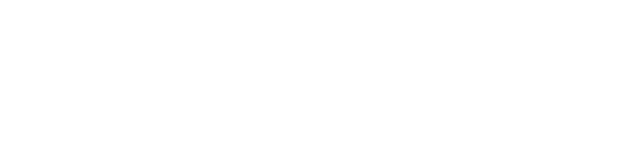
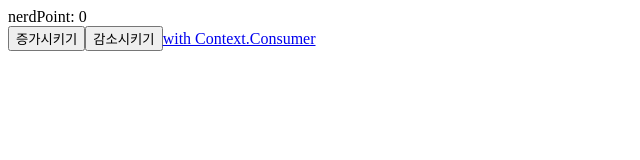
Before and after one commit to Yesmad-Coders/design-pattern-study, a React app in the folder bugoverdose/singleton/react-example/: page /use-context in a window 1280 px wide. Before the commit this address had no page. Shown: the whole page, without its empty margins (0-640 px from the left). Built offline with nearby package versions, Linux system fonts and the light colour scheme.

Commit message:
[bugoverdose] feat(singleton) another route using useContext to show sharing

```diff
--- a/bugoverdose/singleton/react-example/src/Router.js
+++ b/bugoverdose/singleton/react-example/src/Router.js
@@ -1,12 +1,14 @@
 import React from "react";
 import { BrowserRouter, Routes, Route } from "react-router-dom";
-import StateConsumerComponent from "./components/consumer";
+import ContextConsumerComponent from "./components/consumer";
+import UseContextComponent from "./components/use-context";
 
 const Router = () => {
   return (
     <BrowserRouter>
       <Routes>
-        <Route path="/" element={<StateConsumerComponent />} />
+        <Route path="/use-context" element={<UseContextComponent />} />
+        <Route path="/" element={<ContextConsumerComponent />} />
       </Routes>
     </BrowserRouter>
   );
--- a/bugoverdose/singleton/react-example/src/components/consumer.js
+++ b/bugoverdose/singleton/react-example/src/components/consumer.js
@@ -1,7 +1,8 @@
 import React from "react";
+import { Link } from "react-router-dom";
 import { NerdPointContext } from "../utils/nerdpoint-context";
 
-const StateConsumerComponent = () => {
+const ContextConsumerComponent = () => {
   return (
     <NerdPointContext.Consumer>
       {({ nerdPoint, increment, decrement }) => (
@@ -9,10 +10,11 @@
           <div>nerdPoint: {nerdPoint}</div>
           <button onClick={increment}>증가시키기</button>
           <button onClick={decrement}>감소시키기</button>
+          <Link to="/use-context">with useContext</Link>
         </>
       )}
     </NerdPointContext.Consumer>
   );
 };
 
-export default StateConsumerComponent;
+export default ContextConsumerComponent;
--- /dev/null
+++ b/bugoverdose/singleton/react-example/src/components/use-context.js
@@ -0,0 +1,17 @@
+import React, { useContext } from "react";
+import { Link } from "react-router-dom";
+import { NerdPointContext } from "../utils/nerdpoint-context";
+
+const UseContextComponent = () => {
+  const { nerdPoint, increment, decrement } = useContext(NerdPointContext);
+  return (
+    <>
+      <div>nerdPoint: {nerdPoint}</div>
+      <button onClick={increment}>증가시키기</button>
+      <button onClick={decrement}>감소시키기</button>
+      <Link to="/">with Context.Consumer</Link>
+    </>
+  );
+};
+
+export default UseContextComponent;
```
